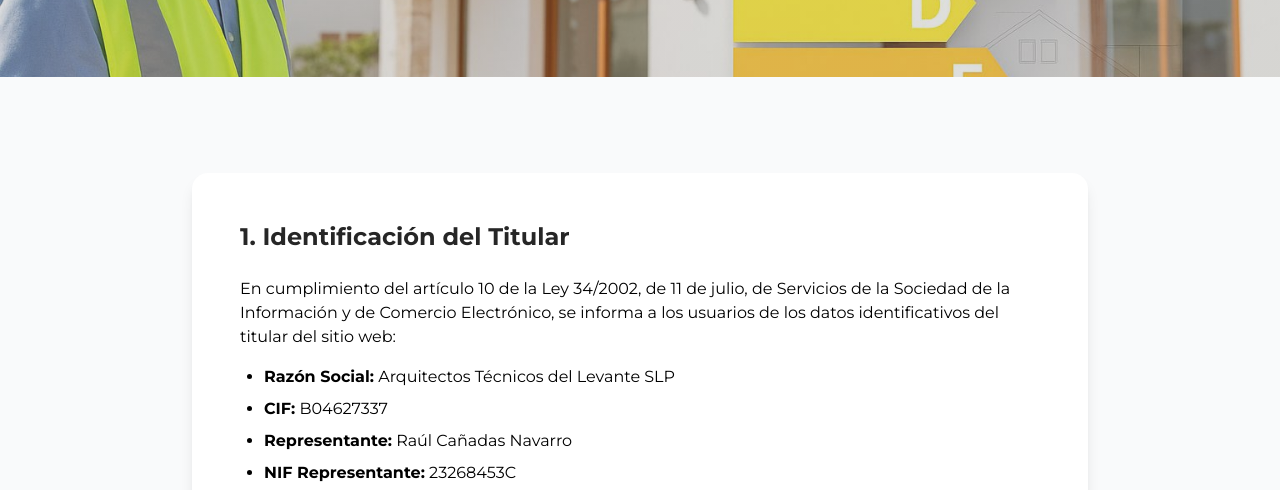
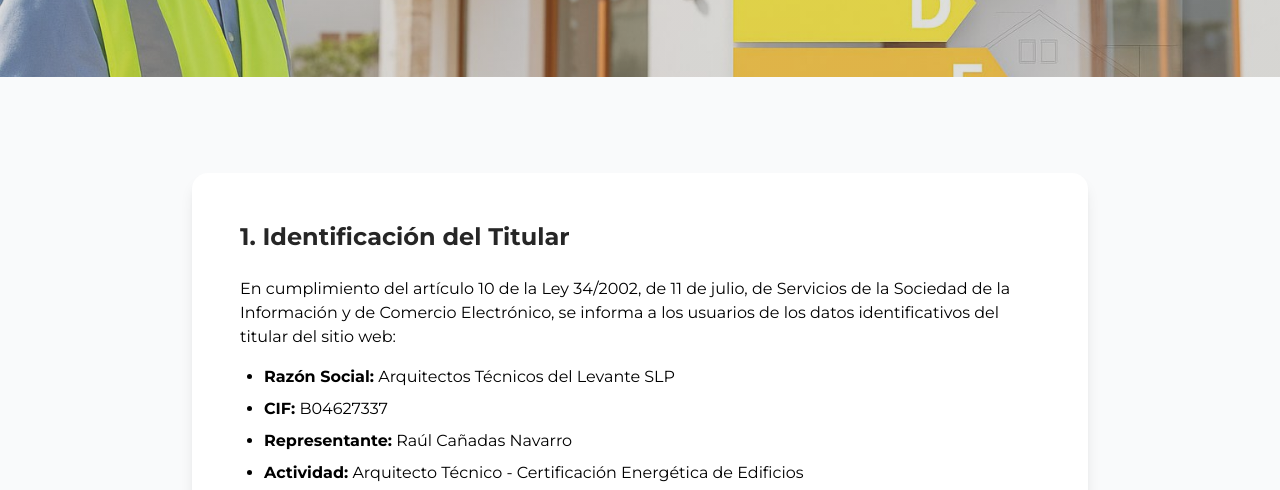
Before and after one commit to rauki1978/certialmeria, a website: page aviso-legal/index.html in a window 1280 px wide. Shown: the part 292-782 px from the top of the page. Drawn offline with Linux system fonts and the light colour scheme; a script that the page names is missing.

Commit message:
Quita el NIF personal del aviso legal y la politica de privacidad
Estaba publicado junto al nombre completo, abierto a cualquiera. La LSSI
(art. 10) obliga a identificar al TITULAR del sitio -la sociedad, con su CIF y
su domicilio-, no a publicar el documento de identidad de la persona que la
representa. Publicarlo no aportaba nada y es material de primera para
suplantar a alguien.

Se queda todo lo que si exige la ley: razon social, CIF, representante,
actividad, colegio y numero de colegiado, domicilio, telefono y correo.

Co-Authored-By: Claude Opus 5 <noreply@anthropic.com>

```diff
--- a/aviso-legal/index.html
+++ b/aviso-legal/index.html
@@ -744,7 +744,6 @@ padding-right: 2rem;
                             <li><strong>Razón Social:</strong> Arquitectos Técnicos del Levante SLP</li>
                             <li><strong>CIF:</strong> B04627337</li>
                             <li><strong>Representante:</strong> Raúl Cañadas Navarro</li>
-                            <li><strong>NIF Representante:</strong> 23268453C</li>
                             <li><strong>Actividad:</strong> Arquitecto Técnico - Certificación Energética de Edificios</li>
                             <li><strong>Colegio Profesional:</strong> Colegio Oficial de Arquitectos Técnicos de Almería (COAAT)</li>
                             <li><strong>Número de Colegiado:</strong> 1.440</li>
```
Also changed, not shown: politica-privacidad/index.html (+0 -1 lines).
